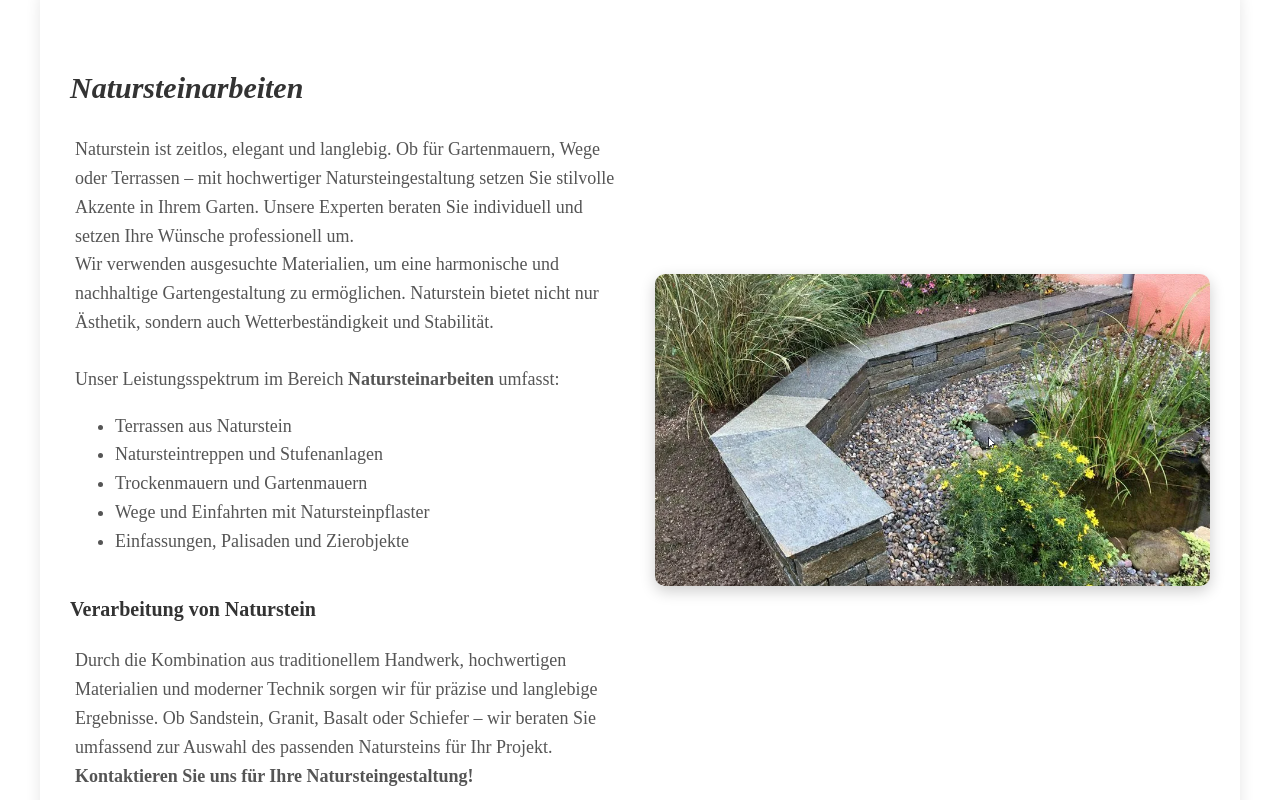
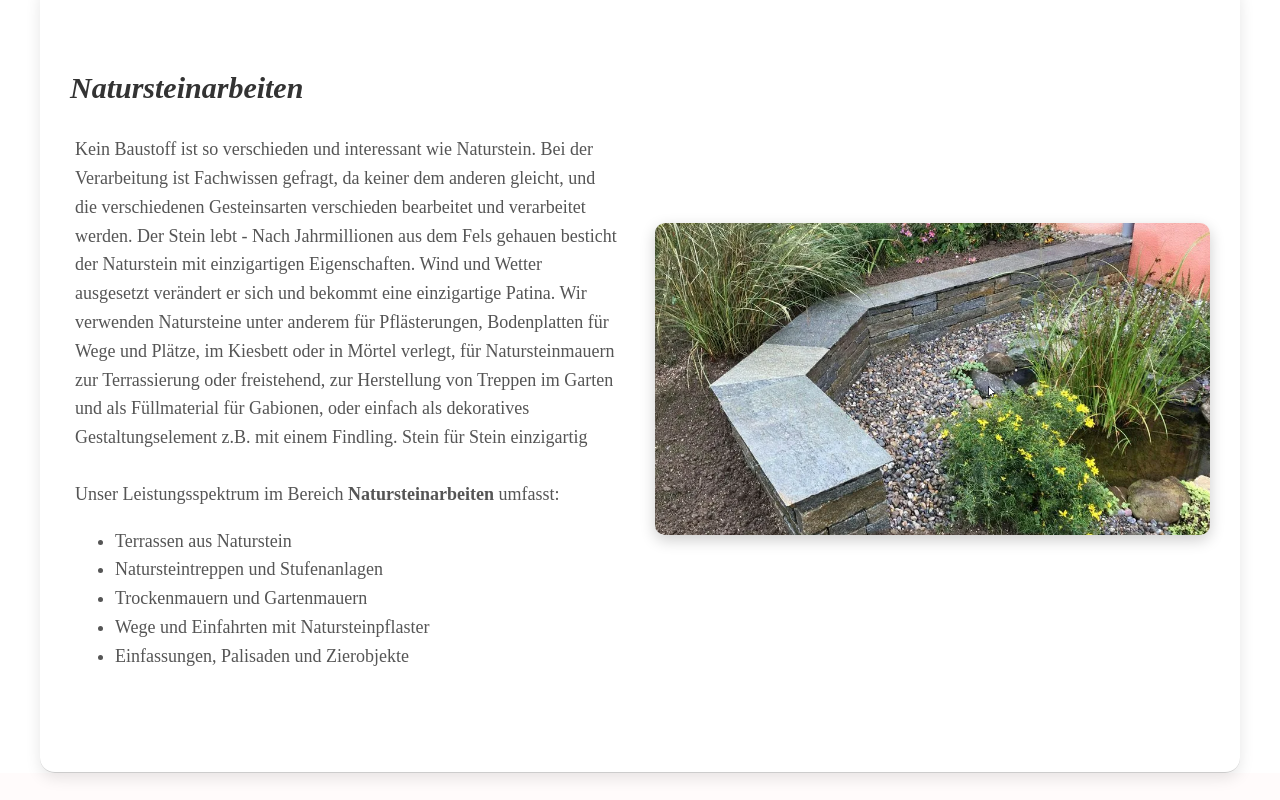
Before and after one commit to diego-monfort-landolt/gartenbau, a React (Vite) app: page / in a window 1280 px wide. Shown: the part 3060-3860 px from the top of the page. Built offline with nearby package versions, Linux system fonts and the light colour scheme.

Commit message:
hinzufügen neues textes -hinzufügen von helmet

```diff
--- a/src/components/Natursteinarbeiten.tsx
+++ b/src/components/Natursteinarbeiten.tsx
@@ -1,26 +1,51 @@
 import React from "react";
+import { Helmet } from "react-helmet";
 import "../styles/Natursteinarbeiten.css"; // Stelle sicher, dass die CSS-Datei existiert
 import NatursteinBild from "../assets/img/kleinemauer.png"; // Beispielbild
 
 const Natursteinarbeiten: React.FC = () => {
   return (
-    <section id="Natursteinarbeiten" className="naturstein-container">
+
+    <>
+      <Helmet>
+        <title>🌿 Natursteinarbeiten in Bülach und Umgebung | Gartenbau mit Stil – J. Landolt GmbH</title>
+        <meta
+          name="description"
+          content="J. Landolt Gartenbau GmbH – Ihr Experte für exklusive Natursteinarbeiten in Bülach: Natursteinmauern, Gartenwege, Terrassen & Treppen aus edlem Stein. Jetzt beraten lassen!"
+        />
+        <meta
+          name="keywords"
+          content="Natursteinarbeiten Bülach, Natursteinmauer bauen, Gartenwege aus Stein, Naturstein Terrasse, Gartenbau Bülach, Trockenmauern, Steintreppen, Pflasterarbeiten"
+        />
+        <meta name="author" content="J. Landolt Gartenbau GmbH" />
+        <meta name="robots" content="index, follow" />
+        <meta property="og:title" content="Natursteinarbeiten in Bülach – J. Landolt Gartenbau GmbH" />
+        <meta property="og:description" content="Exklusive Natursteinmauern, Wege & Terrassen aus hochwertigen Materialien. Ihr Gartenbau-Spezialist in Bülach." />
+        <meta property="og:type" content="website" />
+        <meta property="og:locale" content="de_CH" />
+    </Helmet>
+
+     <section id="Natursteinarbeiten" className="naturstein-container">
       <div className="image-wrapper">
         <img src={NatursteinBild} alt="Beispiel für Natursteinarbeiten" />
       </div>
       <div className="text-wrapper">
         <h2>Natursteinarbeiten</h2>
         <p>
-          Naturstein ist zeitlos, elegant und langlebig. Ob für Gartenmauern, Wege oder Terrassen – mit hochwertiger Natursteingestaltung setzen Sie stilvolle Akzente in Ihrem Garten. Unsere Experten beraten Sie individuell und setzen Ihre Wünsche professionell um.
-          <br />
-          Wir verwenden ausgesuchte Materialien, um eine harmonische und nachhaltige Gartengestaltung zu ermöglichen. Naturstein bietet nicht nur Ästhetik, sondern auch Wetterbeständigkeit und Stabilität.
+          Kein Baustoff ist so verschieden und interessant wie Naturstein. Bei der Verarbeitung ist Fachwissen gefragt, da keiner dem anderen gleicht, und die verschiedenen Gesteinsarten verschieden bearbeitet und verarbeitet werden.
+          Der Stein lebt - Nach Jahrmillionen aus dem Fels gehauen besticht der Naturstein mit einzigartigen Eigenschaften. Wind und Wetter ausgesetzt verändert er sich und bekommt eine einzigartige Patina.
+
+          Wir verwenden Natursteine unter anderem für Pflästerungen, Bodenplatten für Wege und Plätze, im Kiesbett oder in Mörtel verlegt, für Natursteinmauern zur Terrassierung oder freistehend, zur Herstellung von Treppen im Garten und als Füllmaterial für Gabionen, oder einfach als dekoratives Gestaltungselement z.B. mit einem Findling.
+
+          Stein für Stein einzigartig
           <br />
         </p>
         <p> Unser Leistungsspektrum im Bereich <strong>Natursteinarbeiten</strong> umfasst: <ul> <li>Terrassen aus Naturstein</li> <li>Natursteintreppen und Stufenanlagen</li> <li>Trockenmauern und Gartenmauern</li> <li>Wege und Einfahrten mit Natursteinpflaster</li> <li>Einfassungen, Palisaden und Zierobjekte</li> </ul> </p>
-        <h3>Verarbeitung von Naturstein</h3>
-        <p> Durch die Kombination aus traditionellem Handwerk, hochwertigen Materialien und moderner Technik sorgen wir für präzise und langlebige Ergebnisse. Ob Sandstein, Granit, Basalt oder Schiefer – wir beraten Sie umfassend zur Auswahl des passenden Natursteins für Ihr Projekt.<br /> <b>Kontaktieren Sie uns für Ihre Natursteingestaltung!</b> </p>
+
       </div>
     </section>
+    </>
+
   );
 };
 export default Natursteinarbeiten;
```
